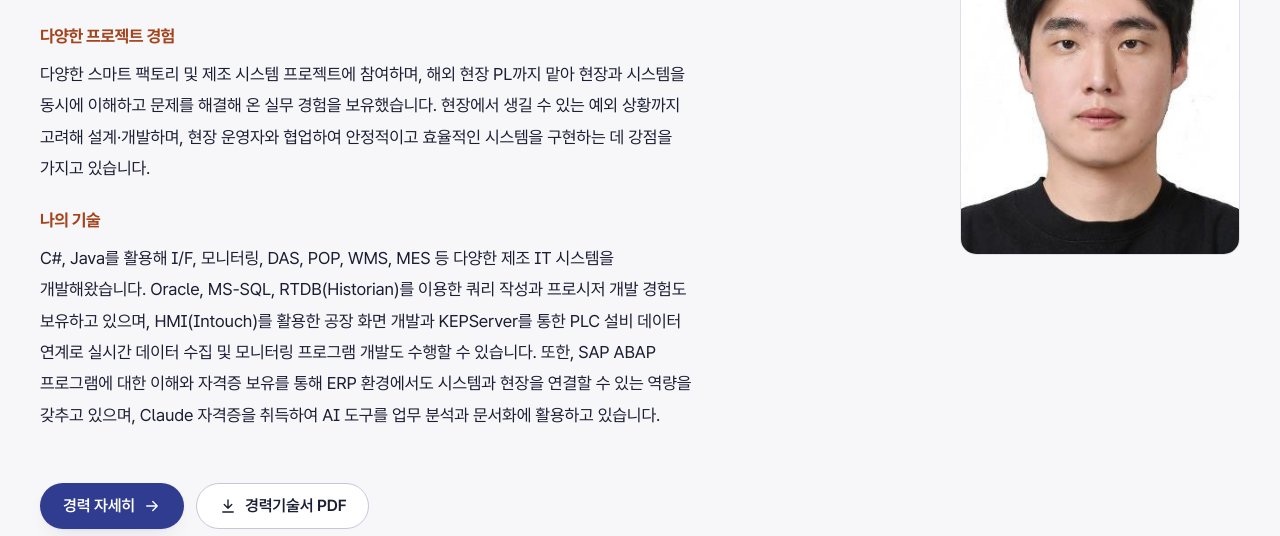
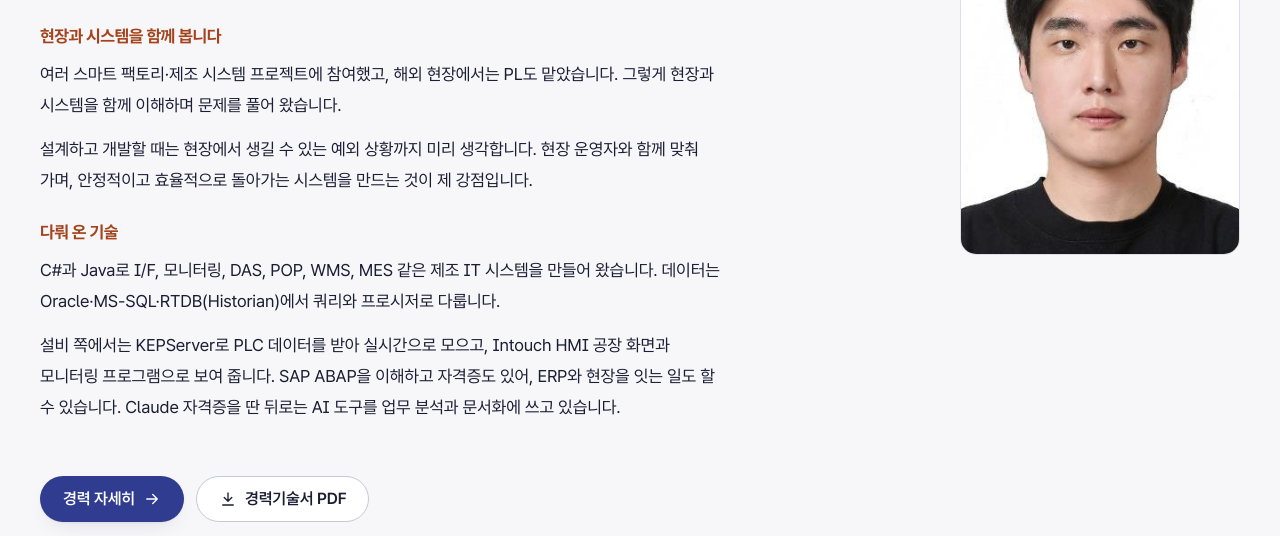
Before and after one commit to JungYongj/JungYongj.github.io, a plain HTML site: page about.html in a window 1280 px wide. Shown: the part 264-800 px from the top of the page. Drawn offline with Linux system fonts and the light colour scheme.

Commit message:
[feat] 소개 화면 첫 문단 말투 다듬기
- 자기소개 두 문단을 짧은 문장으로 나누고 소제목 변경 (내용 항목은 그대로)
- 정용재

```diff
--- a/about.html
+++ b/about.html
@@ -57,11 +57,13 @@
 <section class="container page-head about-head"><div class="about-intro"><p class="section-kicker">소개</p>
         <h1>안녕하세요, 정용재입니다.</h1>
 
-        <div class="about-copy" data-kb="intro"><h2 class="about-sub">다양한 프로젝트 경험</h2>
-            <p>다양한 스마트 팩토리 및 제조 시스템 프로젝트에 참여하며, 해외 현장 PL까지 맡아 현장과 시스템을 동시에 이해하고 문제를 해결해 온 실무 경험을 보유했습니다. 현장에서 생길 수 있는 예외 상황까지 고려해 설계·개발하며, 현장 운영자와 협업하여 안정적이고 효율적인 시스템을 구현하는 데 강점을 가지고 있습니다.</p>
+        <div class="about-copy" data-kb="intro"><h2 class="about-sub">현장과 시스템을 함께 봅니다</h2>
+            <p>여러 스마트 팩토리·제조 시스템 프로젝트에 참여했고, 해외 현장에서는 PL도 맡았습니다. 그렇게 현장과 시스템을 함께 이해하며 문제를 풀어 왔습니다.</p>
+            <p>설계하고 개발할 때는 현장에서 생길 수 있는 예외 상황까지 미리 생각합니다. 현장 운영자와 함께 맞춰 가며, 안정적이고 효율적으로 돌아가는 시스템을 만드는 것이 제 강점입니다.</p>
 
-            <h2 class="about-sub">나의 기술</h2>
-            <p>C#, Java를 활용해 I/F, 모니터링, DAS, POP, WMS, MES 등 다양한 제조 IT 시스템을 개발해왔습니다. Oracle, MS-SQL, RTDB(Historian)를 이용한 쿼리 작성과 프로시저 개발 경험도 보유하고 있으며, HMI(Intouch)를 활용한 공장 화면 개발과 KEPServer를 통한 PLC 설비 데이터 연계로 실시간 데이터 수집 및 모니터링 프로그램 개발도 수행할 수 있습니다. 또한, SAP ABAP 프로그램에 대한 이해와 자격증 보유를 통해 ERP 환경에서도 시스템과 현장을 연결할 수 있는 역량을 갖추고 있으며, Claude 자격증을 취득하여 AI 도구를 업무 분석과 문서화에 활용하고 있습니다.</p></div>
+            <h2 class="about-sub">다뤄 온 기술</h2>
+            <p>C#과 Java로 I/F, 모니터링, DAS, POP, WMS, MES 같은 제조 IT 시스템을 만들어 왔습니다. 데이터는 Oracle·MS-SQL·RTDB(Historian)에서 쿼리와 프로시저로 다룹니다.</p>
+            <p>설비 쪽에서는 KEPServer로 PLC 데이터를 받아 실시간으로 모으고, Intouch HMI 공장 화면과 모니터링 프로그램으로 보여 줍니다. SAP ABAP을 이해하고 자격증도 있어, ERP와 현장을 잇는 일도 할 수 있습니다. Claude 자격증을 딴 뒤로는 AI 도구를 업무 분석과 문서화에 쓰고 있습니다.</p></div>
 
         <div class="hero-actions"><a class="btn btn-primary" href="career.html">경력 자세히 <svg class="icon " width="18" height="18" viewBox="0 0 24 24" fill="none" stroke="currentColor" stroke-width="1.8" stroke-linecap="round" stroke-linejoin="round" aria-hidden="true" focusable="false"><path d="M5 12h14M13 6l6 6-6 6"></path></svg></a>
             <a class="btn btn-ghost" href="files/resume.pdf" target="_blank" rel="noopener"><svg class="icon " width="18" height="18" viewBox="0 0 24 24" fill="none" stroke="currentColor" stroke-width="1.8" stroke-linecap="round" stroke-linejoin="round" aria-hidden="true" focusable="false"><path d="M12 4v11M7 10l5 5 5-5M5 20h14"></path></svg> 경력기술서 PDF</a></div></div>
```
Also changed, not shown: fonts/pretendard-400.woff2, fonts/pretendard-500.woff2, fonts/pretendard-600.woff2, fonts/pretendard-700.woff2, fonts/pretendard-800.woff2.
